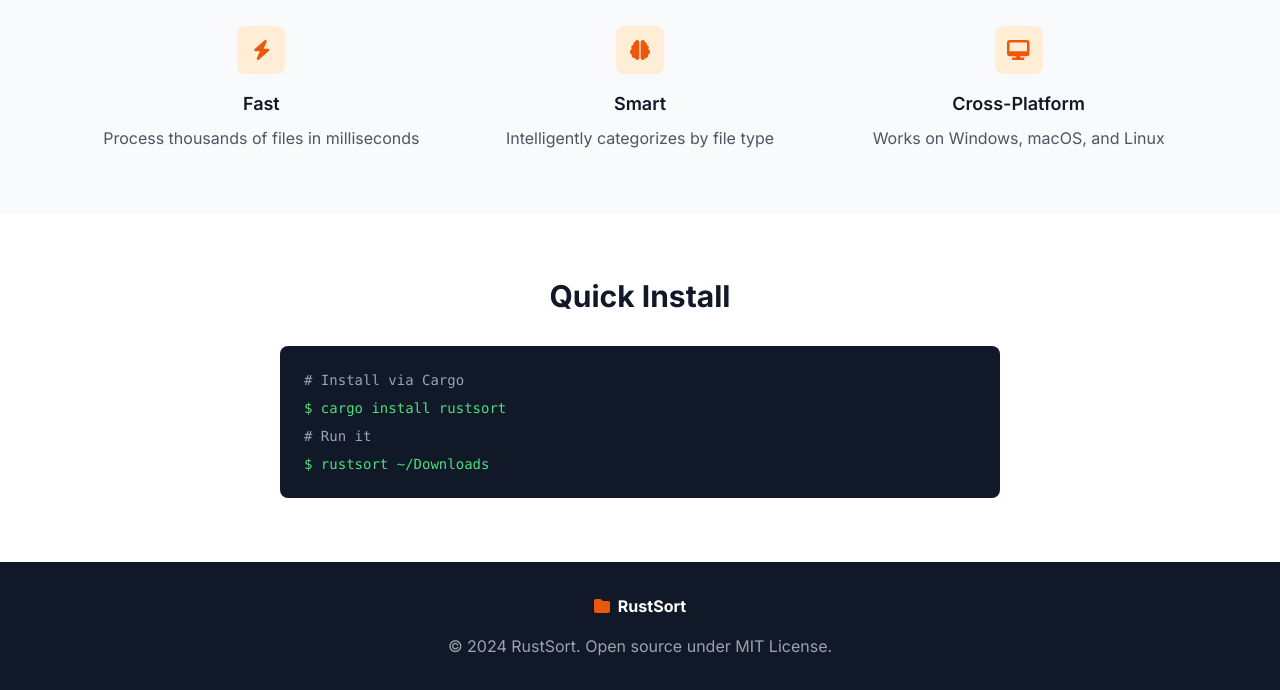
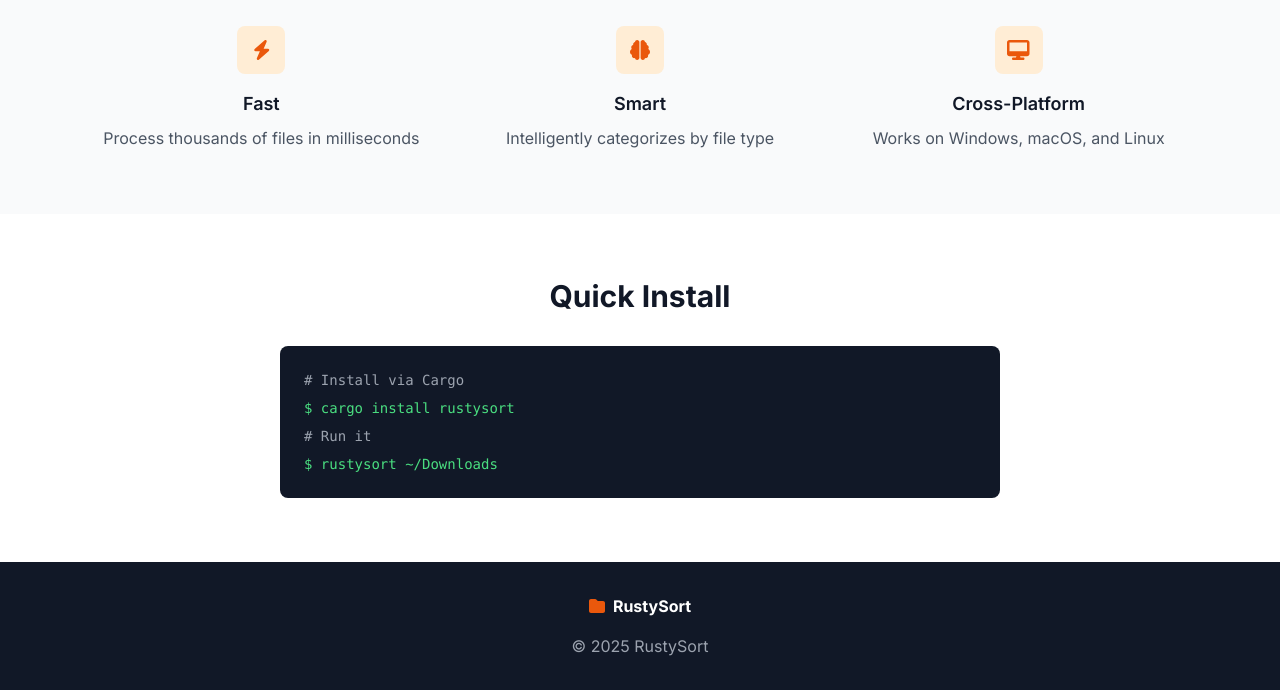
Before and after one commit to oluwaleke-dotcom/rustysort, a plain HTML site: page docs/index.html in a window 1280 px wide. Shown: the part 687-1377 px from the top of the page. Drawn offline with nearby package versions, Linux system fonts and the light colour scheme.

Commit message:
index.html

```diff
--- a/docs/index.html
+++ b/docs/index.html
@@ -29,13 +29,13 @@
             <div class="flex justify-between items-center h-16">
                 <div class="flex items-center space-x-2">
                     <i class="fas fa-folder text-orange-600 text-xl"></i>
-                    <span class="text-lg font-bold text-gray-900">RustSort</span>
+                    <span class="text-lg font-bold text-gray-900">RustySort</span>
                 </div>
 
                 <nav class="flex items-center space-x-8">
                     <a href="#features" class="text-gray-600 hover:text-gray-900">Features</a>
                     <a href="#install" class="text-gray-600 hover:text-gray-900">Install</a>
-                    <button class="bg-orange-600 text-white px-5 py-2 rounded-lg hover:bg-orange-700">
+                    <button onclick="location.href='#auto-download'" class="bg-orange-600 text-white px-5 py-2 rounded-lg hover:bg-orange-700">
                         Download
                     </button>
                 </nav>
@@ -112,9 +112,9 @@
                 <div class="bg-gray-900 rounded-lg p-6">
                     <div class="font-mono text-sm space-y-2">
                         <div class="text-gray-400"># Install via Cargo</div>
-                        <div class="text-green-400">$ cargo install rustsort</div>
+                        <div class="text-green-400">$ cargo install rustysort</div>
                         <div class="text-gray-400 mt-4"># Run it</div>
-                        <div class="text-green-400">$ rustsort ~/Downloads</div>
+                        <div class="text-green-400">$ rustysort ~/Downloads</div>
                     </div>
                 </div>
             </div>
@@ -125,9 +125,9 @@
         <div class="max-w-6xl mx-auto px-6 text-center">
             <div class="flex items-center justify-center space-x-2 mb-4">
                 <i class="fas fa-folder text-orange-600"></i>
-                <span class="font-bold text-white">RustSort</span>
+                <span class="font-bold text-white">RustySort</span>
             </div>
-            <p>© 2024 RustSort. Open source under MIT License.</p>
+            <p>© 2025 RustySort</p>
         </div>
     </footer>
 <script>
```
